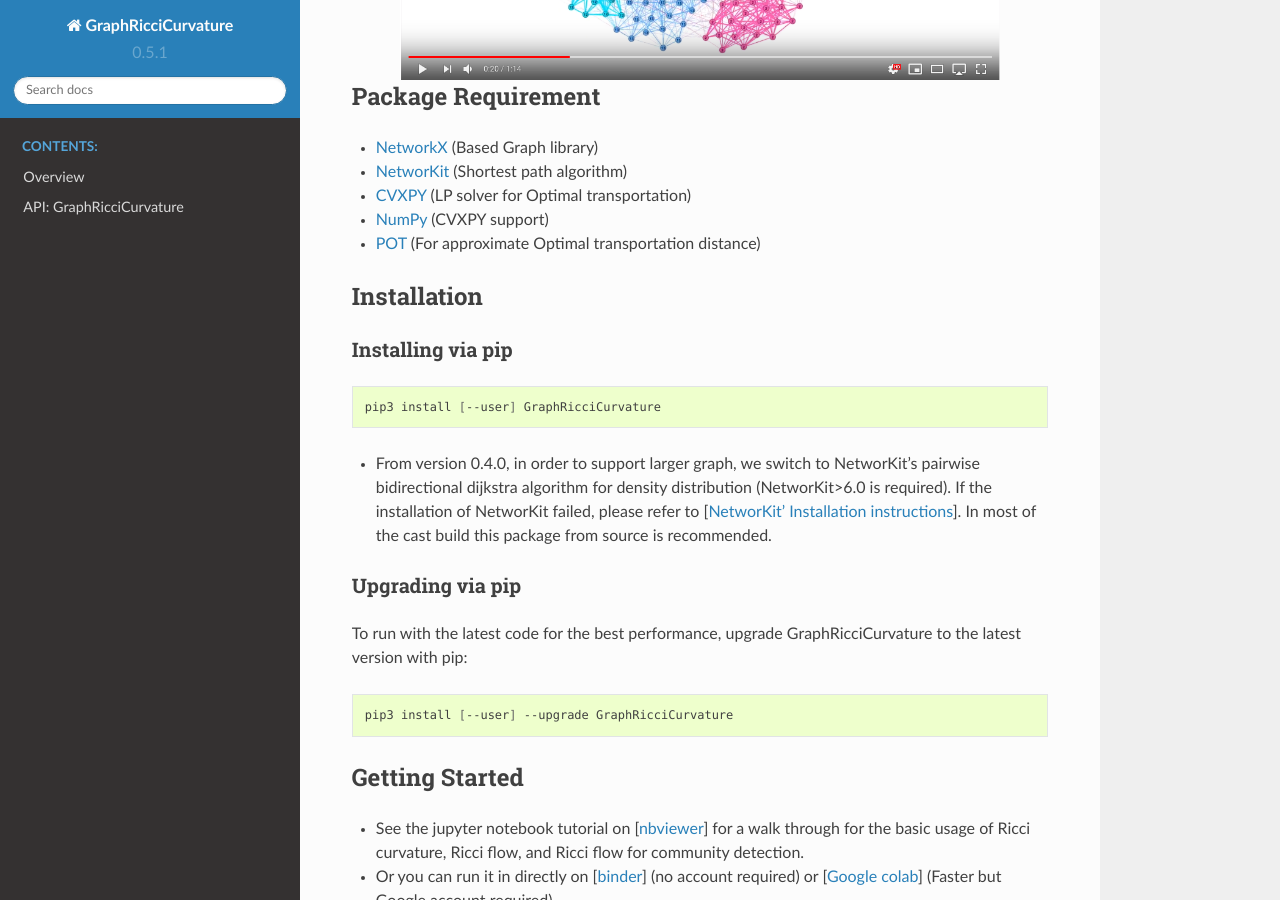
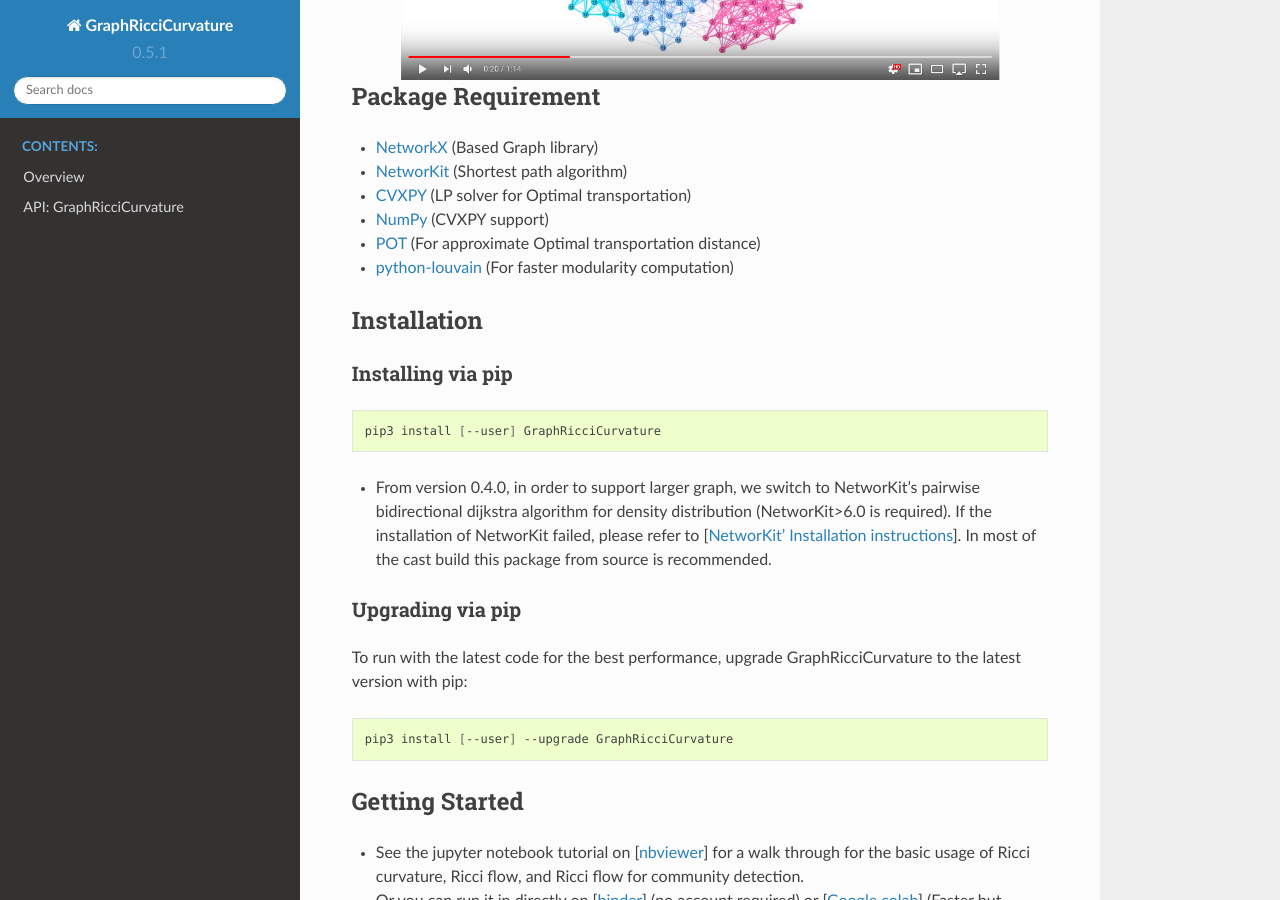
Before and after one commit to saibalmars/GraphRicciCurvature, a Sphinx documentation site: the page built from doc/source/readme.rst, in a window 1280 px wide and 900 px high, scrolled down 1526 px. Built offline with Sphinx 7.4.7 and the Read the Docs theme 2.0.0, drawn with Linux system fonts in a browser that asks for light colours; pages that are not in the unit, such as notebooks, are missing from menus.

Commit message:
Update readme

```diff
--- a/doc/source/readme.rst
+++ b/doc/source/readme.rst
@@ -56,7 +56,7 @@
 * `CVXPY <https://github.com/cvxgrp/cvxpy>`__ (LP solver for Optimal transportation)
 * `NumPy <https://github.com/numpy/numpy>`__ (CVXPY support)
 * `POT <https://github.com/rflamary/POT>`__ (For approximate Optimal transportation distance)
-
+* `python-louvain <https://github.com/taynaud/python-louvain>`__ (For faster modularity computation)
 
 
 Installation
```
Also changed, not shown: README.md (+1 -0 lines).
